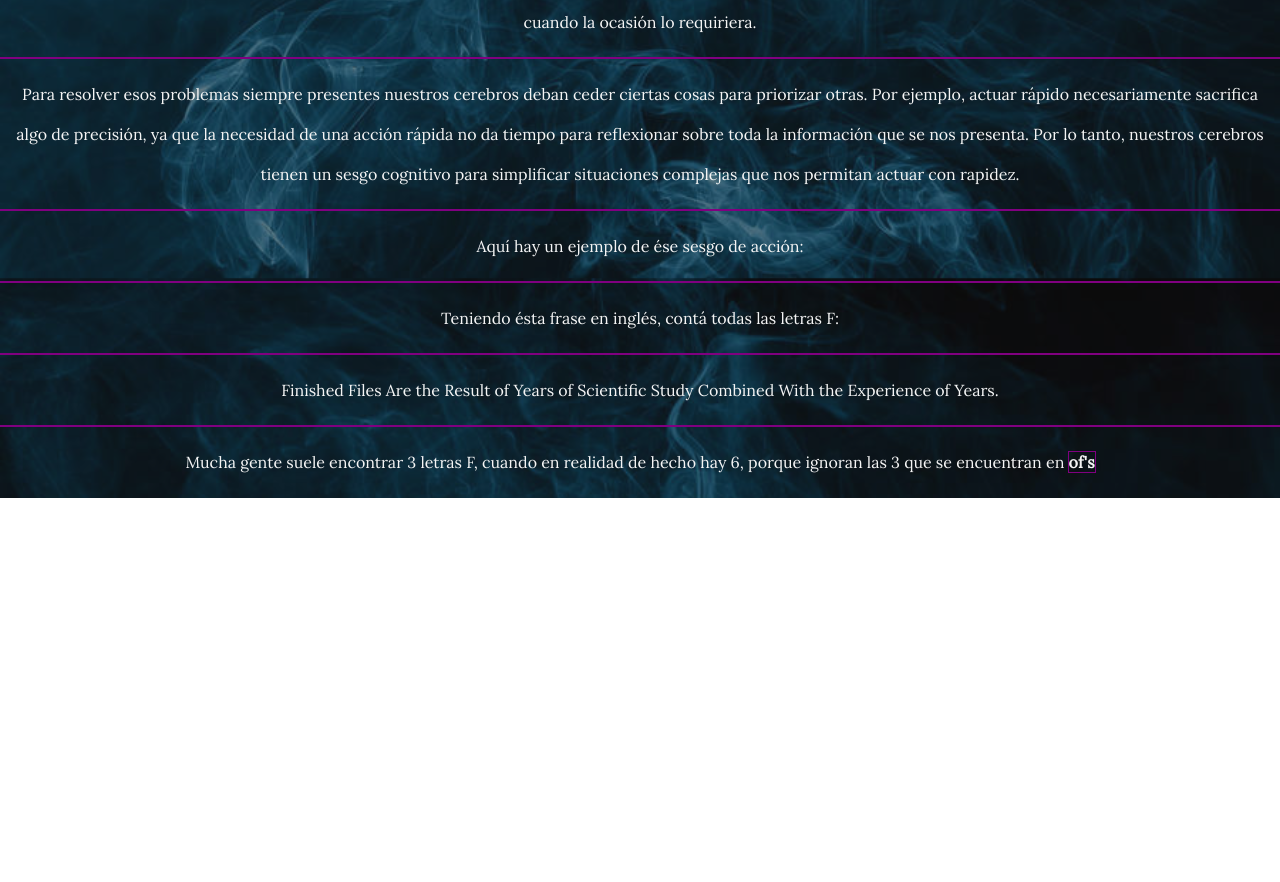
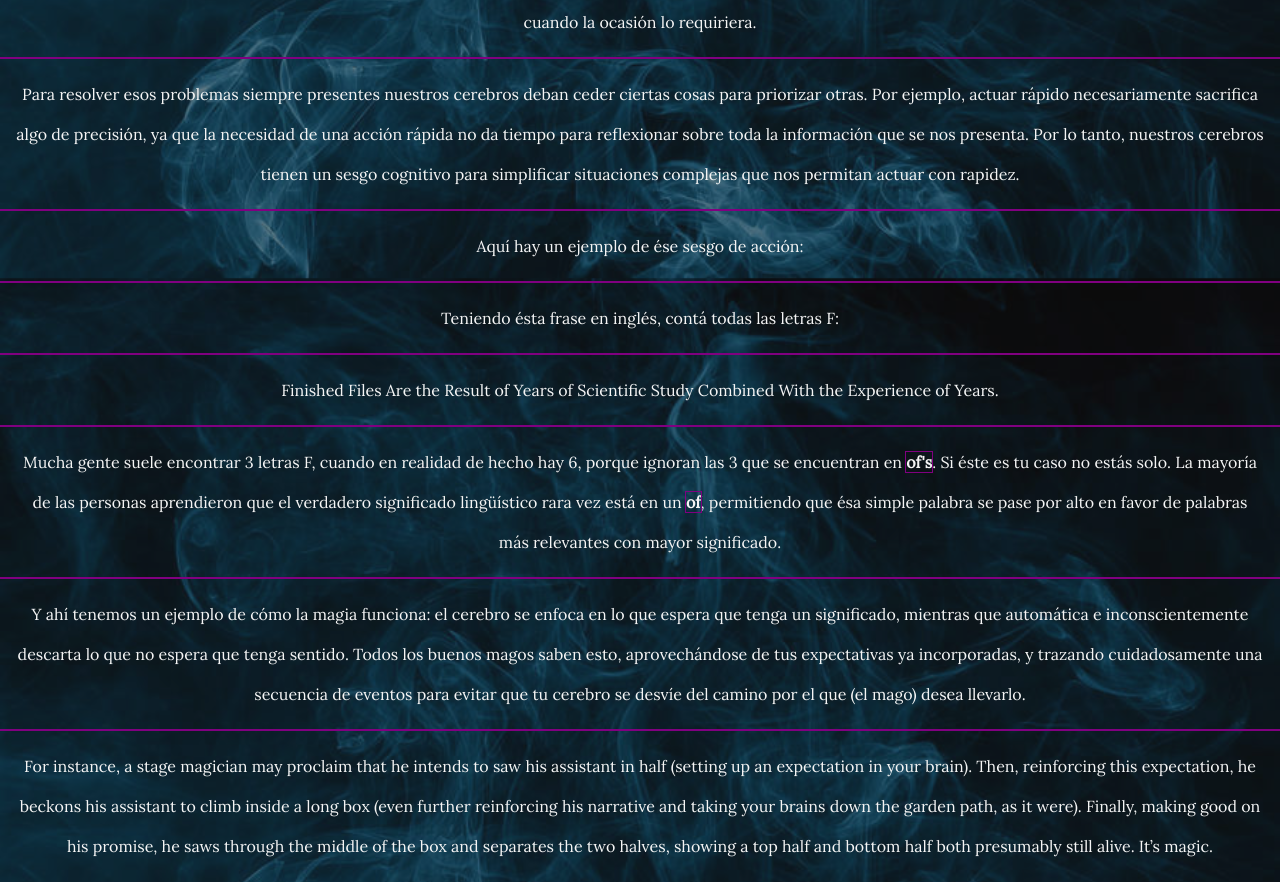
Before and after one commit to marianaluduena/LUDUENA-PROYECTO-TIENDA-MAGIA, a plain HTML site: page truco/efecto.html in a window 1280 px wide. Shown: the part 1420-2302 px from the top of the page. Before the commit the page ends 1918 px from the top, so only its background shows below. Drawn offline with nearby package versions, Linux system fonts and the light colour scheme; a web font is replaced by a local one.

Commit message:
Agregado texto a efecto
Falta completar.

```diff
--- a/truco/efecto.html
+++ b/truco/efecto.html
@@ -129,9 +129,9 @@
                 Aquí hay un ejemplo de ése sesgo de acción:
             </p>
 
-        <p>
-            Teniendo ésta frase en inglés, contá todas las letras F:
-        </p>
+            <p>
+                Teniendo ésta frase en inglés, contá todas las letras F:
+            </p>
 
             <blockquote class="blockquote mb-0" lang="en">
                 <p class="card-text text-center">
@@ -139,7 +139,27 @@
                 </p>
             </blockquote>
             <p>
-                Mucha gente suele encontrar 3 letras F, cuando en realidad de hecho hay 6, porque ignoran las 3 que se encuentran en <strong>of's</strong>
+                Mucha gente suele encontrar 3 letras F, cuando en realidad de hecho hay 6, porque ignoran las 3 que se
+                encuentran en <strong>of's</strong>. Si éste es tu caso no estás solo. La mayoría de las personas
+                aprendieron que el verdadero significado lingüístico rara vez está en un <strong>of</strong>,
+                permitiendo que ésa simple palabra se pase por alto en favor de palabras más relevantes con mayor
+                significado.
+            </p>
+
+            <p>
+                Y ahí tenemos un ejemplo de cómo la magia funciona: el cerebro se enfoca en lo que espera que tenga un
+                significado, mientras que automática e inconscientemente descarta lo que no espera que tenga
+                sentido. Todos los buenos magos saben esto, aprovechándose de tus expectativas ya incorporadas, y
+                trazando cuidadosamente una secuencia de eventos para evitar que tu cerebro se desvíe del camino por el
+                que (el mago) desea llevarlo.
+            </p>
+
+            <p>
+                For instance, a stage magician may proclaim that he intends to saw his assistant in half (setting up an
+                expectation in your brain). Then, reinforcing this expectation, he beckons his assistant to climb inside
+                a long box (even further reinforcing his narrative and taking your brains down the garden path, as it
+                were). Finally, making good on his promise, he saws through the middle of the box and separates the two
+                halves, showing a top half and bottom half both presumably still alive. It’s magic.
             </p>
 
         </article>
```
